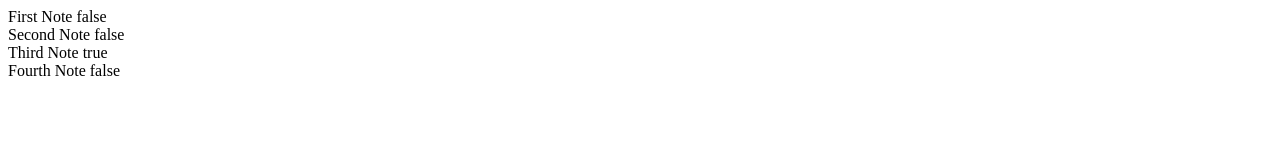
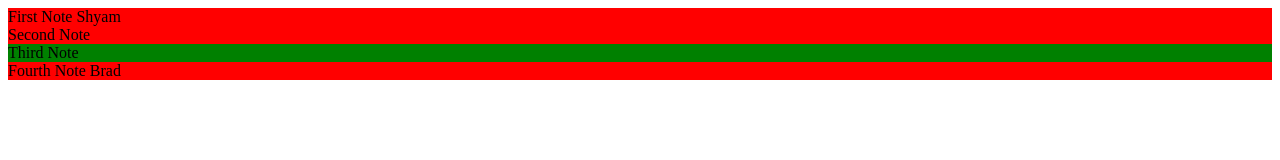
Before and after one commit to mlunalover/notesApp, a plain HTML site: page index.html in a window 1280 px wide. Drawn offline with nearby package versions, Linux system fonts and the light colour scheme.

Commit message:
ng-show and ng-class added

```diff
--- a/index.html
+++ b/index.html
@@ -3,26 +3,39 @@
   <head>
     <meta charset="utf-8">
     <title>notesApp</title>
+    <link rel="stylesheet" href="styles/style.css">
   </head>
-  <body ng-controller="MainCtrl as ctrl">
+  <body class="ng-cloak" ng-controller="MainCtrl as ctrl">
 
-    <div ng-repeat="note in ctrl.notes">
+    <div ng-repeat="note in ctrl.notes"
+         ng-class="ctrl.getNoteClass(note.done)">
       <span class="label">{{note.label}}</span>
-      <span class="status" ng-bind="note.done"></span>
+      <span class="assignee"
+            ng-show="note.assignee"
+            ng-bind="note.assignee">
+      </span>
     </div>
 
     <script src="https://ajax.googleapis.com/ajax/libs/angularjs/1.4.5/angular.min.js"></script>
 
     <script type="text/javascript">
-      angular.module('notesApp', [])
-        .controller('MainCtrl', [function() {
+      angular.module('notesApp', []).controller('MainCtrl', [
+        function() {
           var self = this;
           self.notes = [
-            {id: 1, label: 'First Note', done: false},
+            {id: 1, label: 'First Note', done: false, assignee: 'Shyam'},
             {id: 2, label: 'Second Note', done: false},
             {id: 3, label: 'Third Note', done: true},
-            {id: 4, label: 'Fourth Note', done: false}
+            {id: 4, label: 'Fourth Note', done: false, assignee: 'Brad'}
           ];
+
+          self.getNoteClass = function(status)  {
+            return  {
+              done:status,
+              pending: !status
+            };
+          }
+
         }]);
     </script>
 
--- /dev/null
+++ b/styles/style.css
@@ -0,0 +1,6 @@
+.done   {
+    background-color: green;
+}
+.pending    {
+    background-color: red;
+}
```
